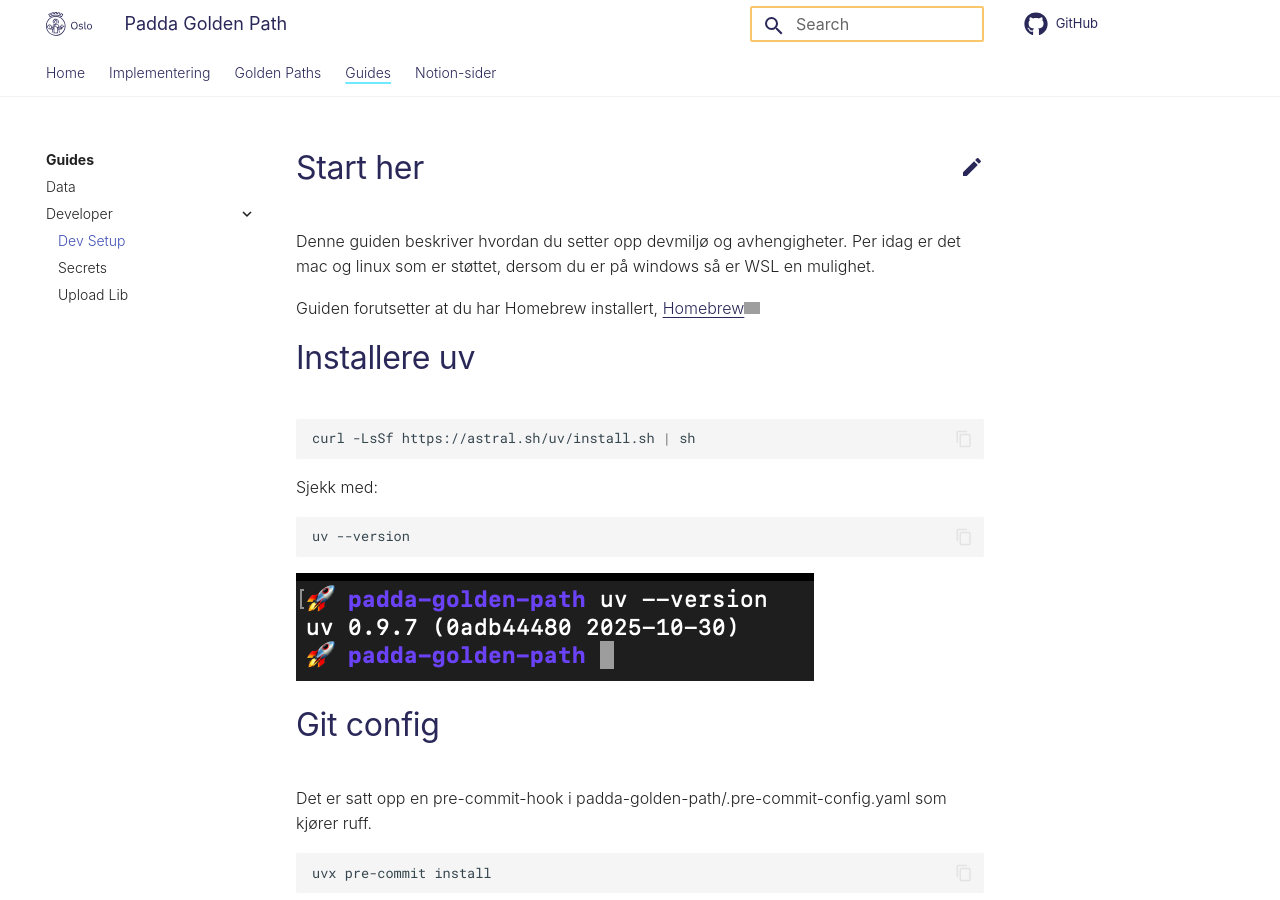
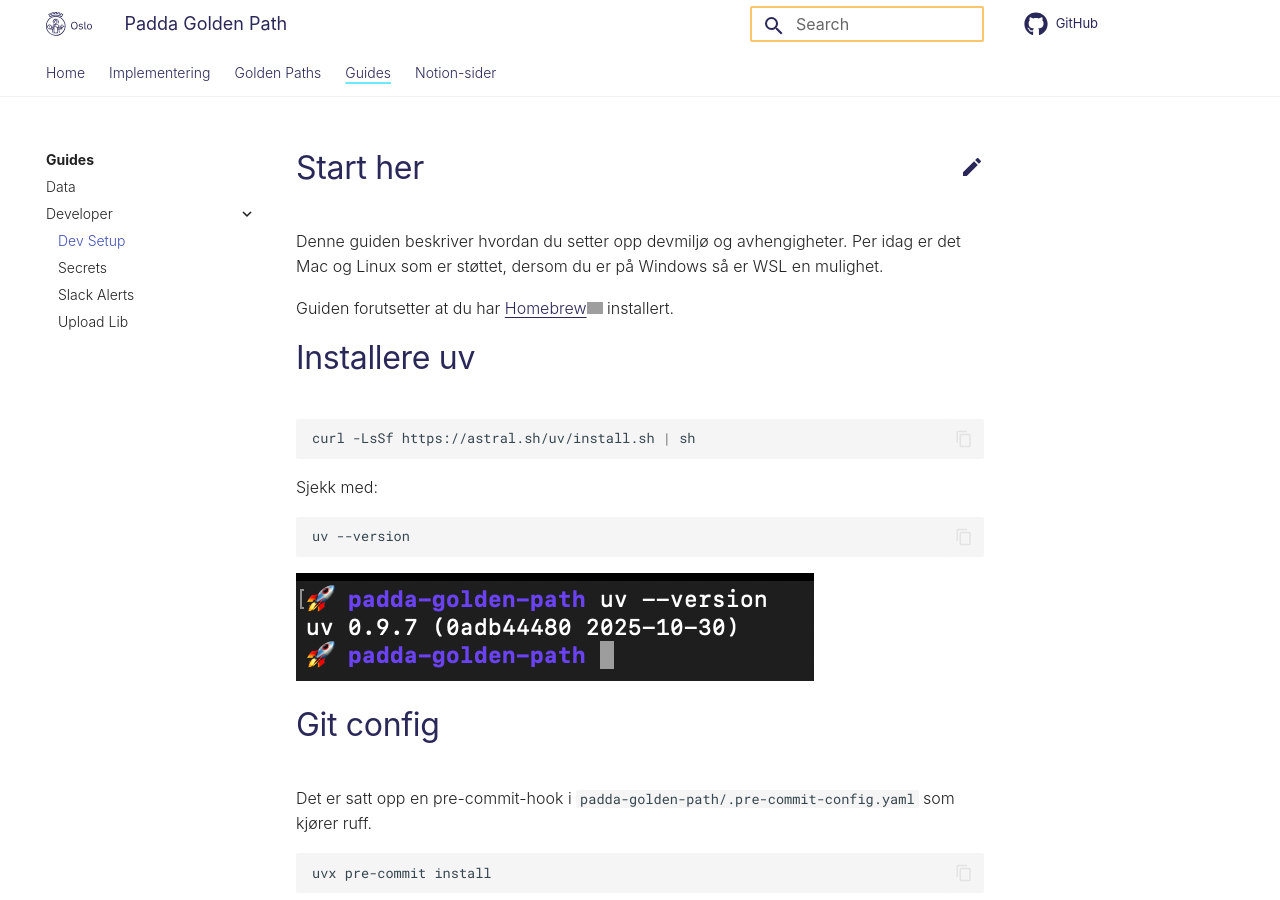
Before and after one commit to oslokommune/padda-golden-path, an MkDocs documentation site: the page built from docs/guides/developer/dev-setup.md, in a window 1280 px wide and 900 px high. Built offline with MkDocs 1.6.1 and Material for MkDocs 9.7.7, drawn with Linux system fonts in a browser that asks for light colours; comment, search, counter and statistics services are not loaded; some of the changed text lies outside the part shown; grey boxes are pictures that could not be loaded.

Commit message:
Syntax and markup tweaks

````diff
--- a/docs/guides/developer/dev-setup.md
+++ b/docs/guides/developer/dev-setup.md
@@ -1,8 +1,8 @@
 # Start her
 
-Denne guiden beskriver hvordan du setter opp devmiljø og avhengigheter. Per idag er det mac og linux som er støttet, dersom du er på windows så er WSL en mulighet.
+Denne guiden beskriver hvordan du setter opp devmiljø og avhengigheter. Per idag er det Mac og Linux som er støttet, dersom du er på Windows så er WSL en mulighet.
 
-Guiden forutsetter at du har Homebrew installert, [Homebrew](https://brew.sh/)
+Guiden forutsetter at du har [Homebrew](https://brew.sh/) installert.
 
 # Installere uv
 ```bash
@@ -17,7 +17,7 @@ uv --version
 ![uv-version](../images/uv-version.png)
 
 # Git config
-Det er satt opp en pre-commit-hook i padda-golden-path/.pre-commit-config.yaml som kjører ruff.
+Det er satt opp en pre-commit-hook i `padda-golden-path/.pre-commit-config.yaml` som kjører ruff.
 
 ```bash
 uvx pre-commit install
--- a/mkdocs.yml
+++ b/mkdocs.yml
@@ -40,6 +40,7 @@ nav:
   - Developer:
     - Dev Setup: guides/developer/dev-setup.md
     - Secrets: guides/developer/secrets.md
+    - Slack Alerts: guides/developer/slack-alerts.md
     - Upload Lib: guides/developer/upload-lib.md
 - Notion-sider:
   - notion/index.md
````
Also changed, not shown: other parts of docs/guides/developer/dev-setup.md (+2 -4 lines), README.md (+7 -6 lines), docs/README.md (+4 -3 lines), docs/guides/index.md (+1 -0 lines).
